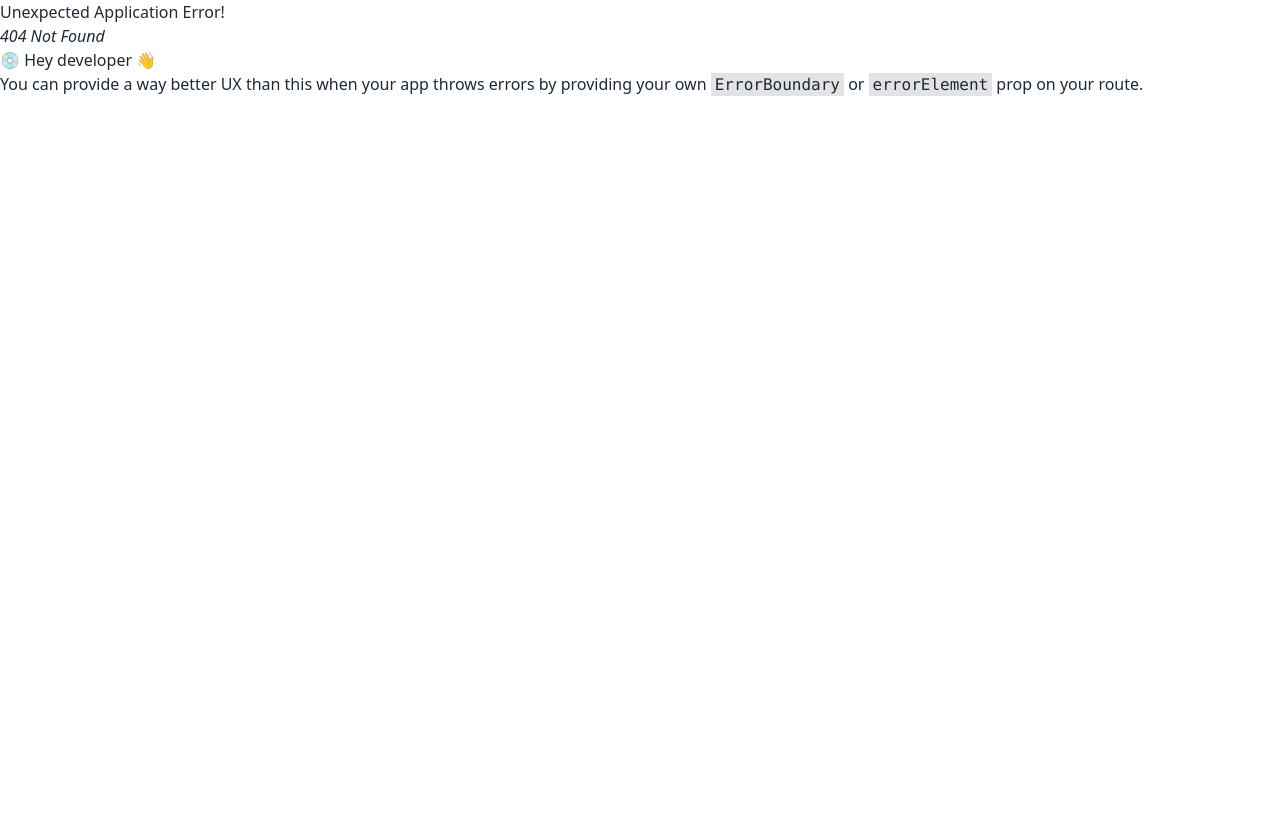
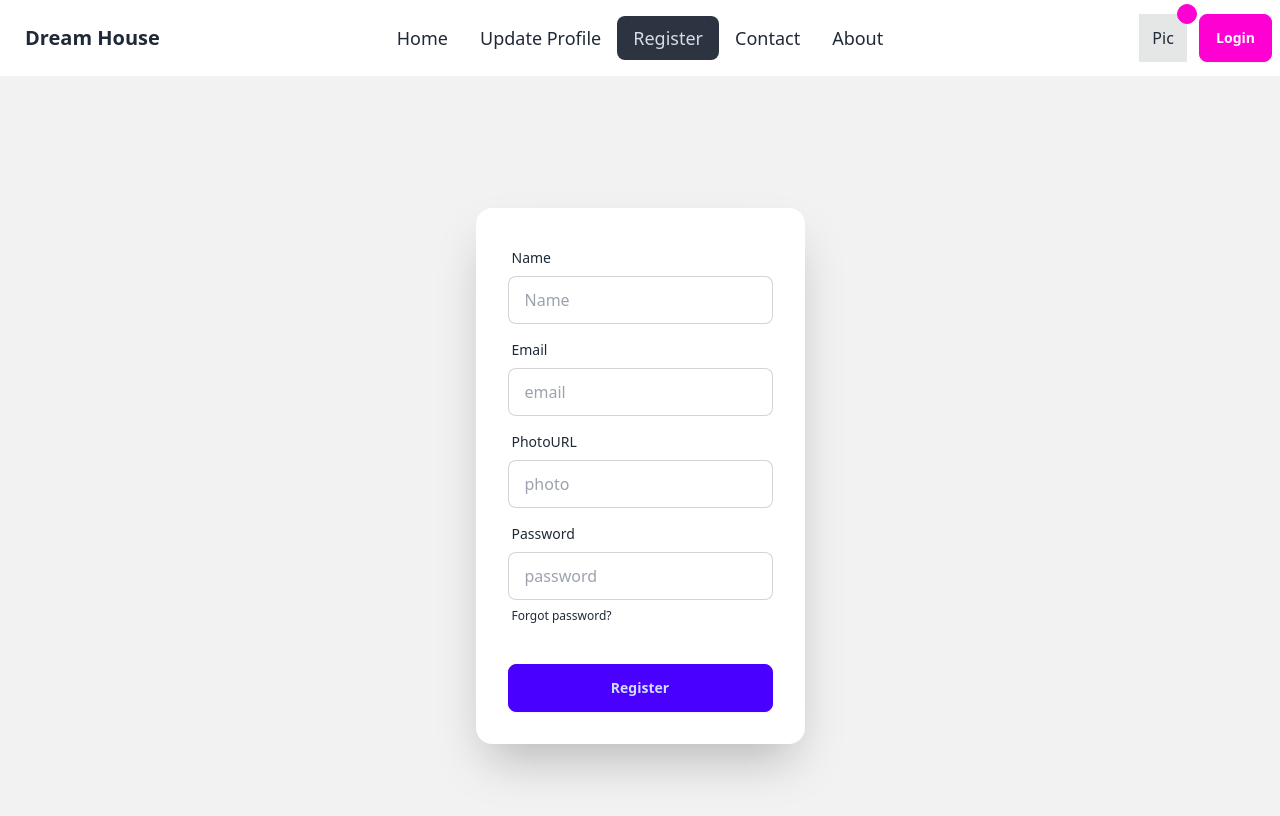
Before and after one commit to hasanalam24/Real-Estate-A9, a React (Vite) app: page /register in a window 1280 px wide. Before the commit this address had no page. Shown: the top 816 px of the page. Built offline with nearby package versions, Linux system fonts and the light colour scheme.

Commit message:
register input

```diff
--- a/package.json
+++ b/package.json
@@ -10,10 +10,12 @@
     "preview": "vite preview"
   },
   "dependencies": {
+    "firebase": "^10.11.0",
     "localforage": "^1.10.0",
     "match-sorter": "^6.3.4",
     "react": "^18.2.0",
     "react-dom": "^18.2.0",
+    "react-hook-form": "^7.51.3",
     "react-router-dom": "^6.22.3",
     "sort-by": "^1.2.0",
     "swiper": "^11.1.1"
--- /dev/null
+++ b/src/AuthProvider/AuthProvider.jsx
@@ -0,0 +1,26 @@
+import { createUserWithEmailAndPassword } from "firebase/auth";
+import { createContext } from "react";
+import auth from "../firebase/firebase.config";
+
+export const AuthContext = createContext(null)
+
+const AuthProvider = ({ children }) => {
+
+    const createAccount = (email, password) => {
+        return createUserWithEmailAndPassword(auth, email, password)
+    }
+
+
+
+    const values = {
+        createAccount
+    }
+    return (
+        <AuthContext.Provider value={values}>
+            {children}
+
+        </AuthContext.Provider>
+    );
+};
+
+export default AuthProvider;
--- a/src/Components/Details/Details.jsx
+++ b/src/Components/Details/Details.jsx
@@ -6,17 +6,15 @@ const Details = () => {
     const { search } = useParams()
     const loadData = useLoaderData()
     const view = loadData.find((data) => data.id == search)
-    console.log(view)
-    const { id } = view
+    // console.log(view)
+    const { images, estate_title, segment_name, price, description, area, location, facilities, discount } = view
     return (
         <div className="card lg:card-side bg-base-100 shadow-xl">
-            <figure><img src="https://daisyui.com/images/stock/photo-1494232410401-ad00d5433cfa.jpg" alt="Album" /></figure>
+            <figure><img src={images} alt="Album" /></figure>
             <div className="card-body">
-                <h2 className="card-title">New album is released!</h2>
-                <p>Click the button to listen on Spotiwhy app.</p>
-                <div className="card-actions justify-end">
-                    <button className="btn btn-primary">Listen</button>
-                </div>
+                <h2 className="card-title">{estate_title}</h2>
+                <p>{description}</p>
+                <p>{segment_name}</p>
             </div>
         </div>
     );
--- a/src/Components/Navbar/Navbar.jsx
+++ b/src/Components/Navbar/Navbar.jsx
@@ -9,6 +9,9 @@ const Navbar = () => {
             </li>
             <li>
                 <NavLink to='/UpdateProfile'>Update Profile</NavLink>
+            </li>
+            <li>
+                <NavLink to='/register'>Register</NavLink>
             </li>
             <li>
                 <NavLink to='/contact'>Contact</NavLink>
@@ -42,7 +45,11 @@ const Navbar = () => {
 
                 </ul>
             </div>
-            <div className="navbar-end">
+            <div className="navbar-end space-x-3">
+                <div className="indicator">
+                    <span className="indicator-item badge badge-secondary"></span>
+                    <div className="grid w-12 h-12 bg-base-300 place-items-center">Pic</div>
+                </div>
                 <Link to='/login' >
                     <button className="btn btn-secondary font-bold">Login</button>
 
--- a/src/Pages/Home/Home.jsx
+++ b/src/Pages/Home/Home.jsx
@@ -19,7 +19,7 @@ const Home = () => {
                 </div>
                 <div className="grid grid-cols-3 gap-5 ">
                     {
-                        allData.map(singleData => <Card singleData={singleData} key={singleData.id}></Card>)
+                        allData.map((singleData) => <Card singleData={singleData} key={singleData.id}></Card>)
                     }
                 </div>
 
--- a/src/Pages/Home/Login.jsx
+++ b/src/Pages/Home/Login.jsx
@@ -3,12 +3,9 @@
 const Login = () => {
     return (
         <div className="hero min-h-screen bg-base-200">
-            <div className="hero-content flex-col lg:flex-row-reverse">
-                <div className="text-center lg:text-left">
-                    <h1 className="text-5xl font-bold">Login now!</h1>
-                    <p className="py-6">Provident cupiditate voluptatem et in. Quaerat fugiat ut assumenda excepturi exercitationem quasi. In deleniti eaque aut repudiandae et a id nisi.</p>
-                </div>
-                <div className="card shrink-0 w-full max-w-sm shadow-2xl bg-base-100">
+            <div className="hero-content ">
+
+                <div className="card shrink-0 shadow-2xl bg-base-100">
                     <form className="card-body">
                         <div className="form-control">
                             <label className="label">
--- /dev/null
+++ b/src/Pages/Register/Register.jsx
@@ -0,0 +1,83 @@
+import { useContext } from "react";
+import { AuthContext } from "../../AuthProvider/AuthProvider";
+import { useForm } from "react-hook-form"
+
+const Register = () => {
+
+    const { createAccount } = useContext(AuthContext)
+    const {
+        register,
+        handleSubmit,
+        watch,
+        formState: { errors },
+    } = useForm()
+
+    const onSubmit = (data) => {
+        // console.log(data)
+        // data.preventDefault()
+        const { email, password } = data
+        createAccount(email, password)
+            .then(result => {
+                console.log(result)
+            })
+    }
+
+    // console.log(watch("example"))
+
+    return (
+        <div className="hero min-h-screen bg-base-200">
+            <div className="hero-content ">
+
+                <div className="card shrink-0 shadow-2xl bg-base-100">
+                    <form onSubmit={handleSubmit(onSubmit)} className="card-body">
+                        <div className="form-control">
+                            <label className="label">
+                                <span className="label-text">Name</span>
+                            </label>
+                            <input type="text" placeholder="Name" className="input input-bordered"
+                                {...register("name", { required: true })}
+                            />
+                            {errors.name && <span className='text-red-500'>This field is required</span>}
+                        </div>
+                        <div className="form-control">
+                            <label className="label">
+                                <span className="label-text">Email</span>
+                            </label>
+                            <input type="email" placeholder="email" className="input input-bordered"
+                                {...register("email", { required: true })}
+                            />
+                            {errors.email && <span className='text-red-500'>This field is required</span>}
+                        </div>
+                        <div className="form-control">
+                            <label className="label">
+                                <span className="label-text">PhotoURL</span>
+                            </label>
+                            <input type="text" placeholder="photo" className="input input-bordered"
+                                {...register("photo")}
+                            />
+                            {errors.photo && <span className='text-red-500'>This field is required</span>}
+                        </div>
+                        <div className="form-control">
+                            <label className="label">
+                                <span className="label-text">Password</span>
+                            </label>
+                            <input type="text" placeholder="password" className="input input-bordered"
+                                {...register("password", { required: true })}
+
+                            />
+                            {errors.password && <span className='text-red-500'>This field is required</span>}
+                            <label className="label">
+                                <a href="#" className="label-text-alt link link-hover">Forgot password?</a>
+                            </label>
+                        </div>
+                        <div className="form-control mt-6">
+                            <button className="btn btn-primary">Register</button>
+                        </div>
+                    </form>
+                </div>
+            </div>
+        </div>
+    );
+};
+
+export default Register;
--- a/src/Routes/Routes.jsx
+++ b/src/Routes/Routes.jsx
@@ -7,6 +7,7 @@ import Contact from "../Pages/Contact/Contact";
 import About from "../Pages/About/About";
 
 import Details from "../Components/Details/Details";
+import Register from "../Pages/Register/Register";
 
 
 const router = createBrowserRouter([
@@ -18,12 +19,12 @@ const router = createBrowserRouter([
             {
                 path: '/',
                 element: <Home></Home>,
-                loader: () => fetch('data.json')
+                loader: () => fetch('/data.json')
             },
             {
                 path: '/details/:search',
                 element: <Details></Details>,
-                loader: () => fetch('data.json')
+                loader: () => fetch('/data.json')
             },
             {
                 path: '/UpdateProfile',
@@ -32,6 +33,10 @@ const router = createBrowserRouter([
             {
                 path: '/login',
                 element: <Login></Login>
+            },
+            {
+                path: '/register',
+                element: <Register></Register>
             },
             {
                 path: '/contact',
--- /dev/null
+++ b/src/firebase/firebase.config.js
@@ -0,0 +1,20 @@
+// Import the functions you need from the SDKs you need
+import { initializeApp } from "firebase/app";
+import { getAuth } from "firebase/auth";
+// TODO: Add SDKs for Firebase products that you want to use
+// https://firebase.google.com/docs/web/setup#available-libraries
+
+// Your web app's Firebase configuration
+const firebaseConfig = {
+    apiKey: "AIzaSyBujZ6xkLinGolSO7Nu05_3-ZXrSDQ_CLs",
+    authDomain: "real-estate-a9-d6b36.firebaseapp.com",
+    projectId: "real-estate-a9-d6b36",
+    storageBucket: "real-estate-a9-d6b36.appspot.com",
+    messagingSenderId: "212067622170",
+    appId: "1:212067622170:web:9980af2450c1ff7fc760a3"
+};
+
+// Initialize Firebase
+const app = initializeApp(firebaseConfig);
+const auth = getAuth(app);
+export default auth;
--- a/src/main.jsx
+++ b/src/main.jsx
@@ -5,10 +5,13 @@ import {
   RouterProvider,
 } from "react-router-dom";
 import router from './Routes/Routes';
+import AuthProvider from './AuthProvider/AuthProvider';
 
 
 ReactDOM.createRoot(document.getElementById('root')).render(
   <React.StrictMode>
-    <RouterProvider router={router} />
+    <AuthProvider>
+      <RouterProvider router={router} />
+    </AuthProvider>
   </React.StrictMode>,
 )
```
Also changed, not shown: public/data.json (+6 -6 lines), 1 other file (tests, documents, lock files or other folders).
